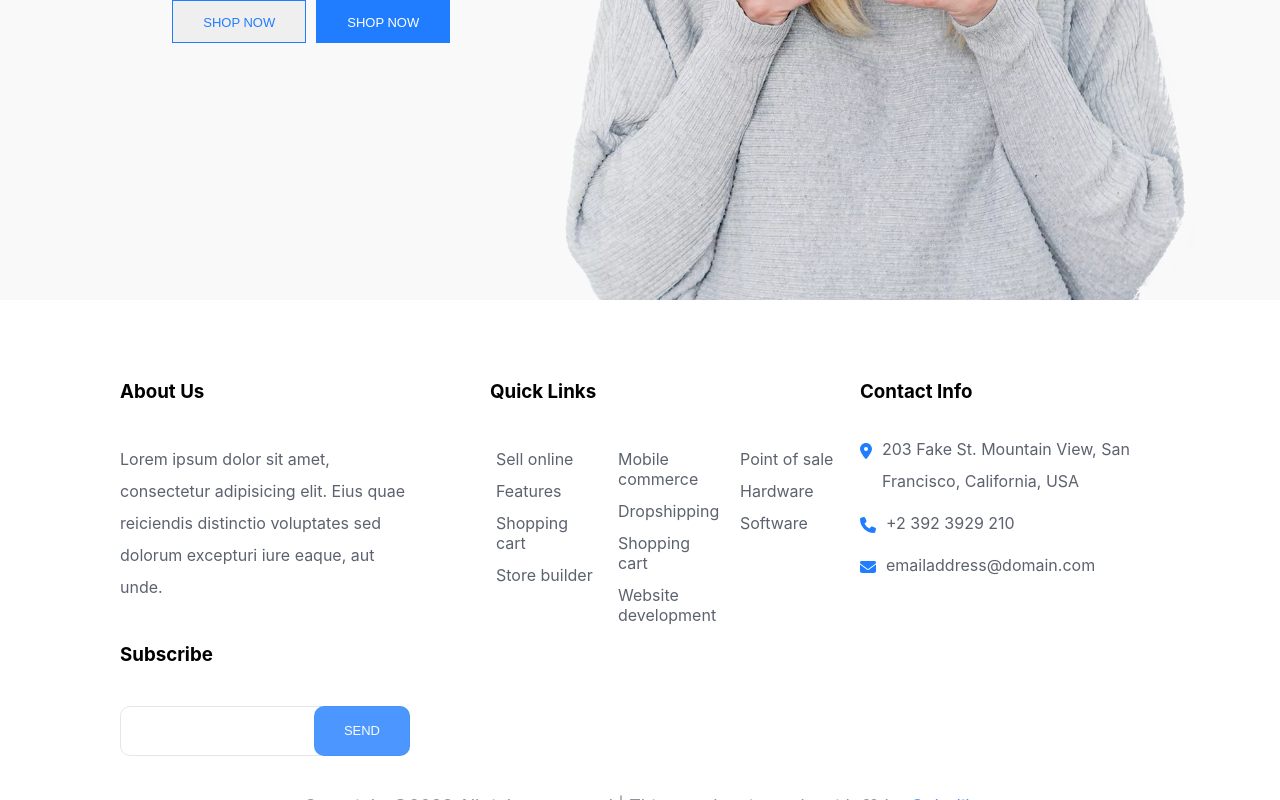
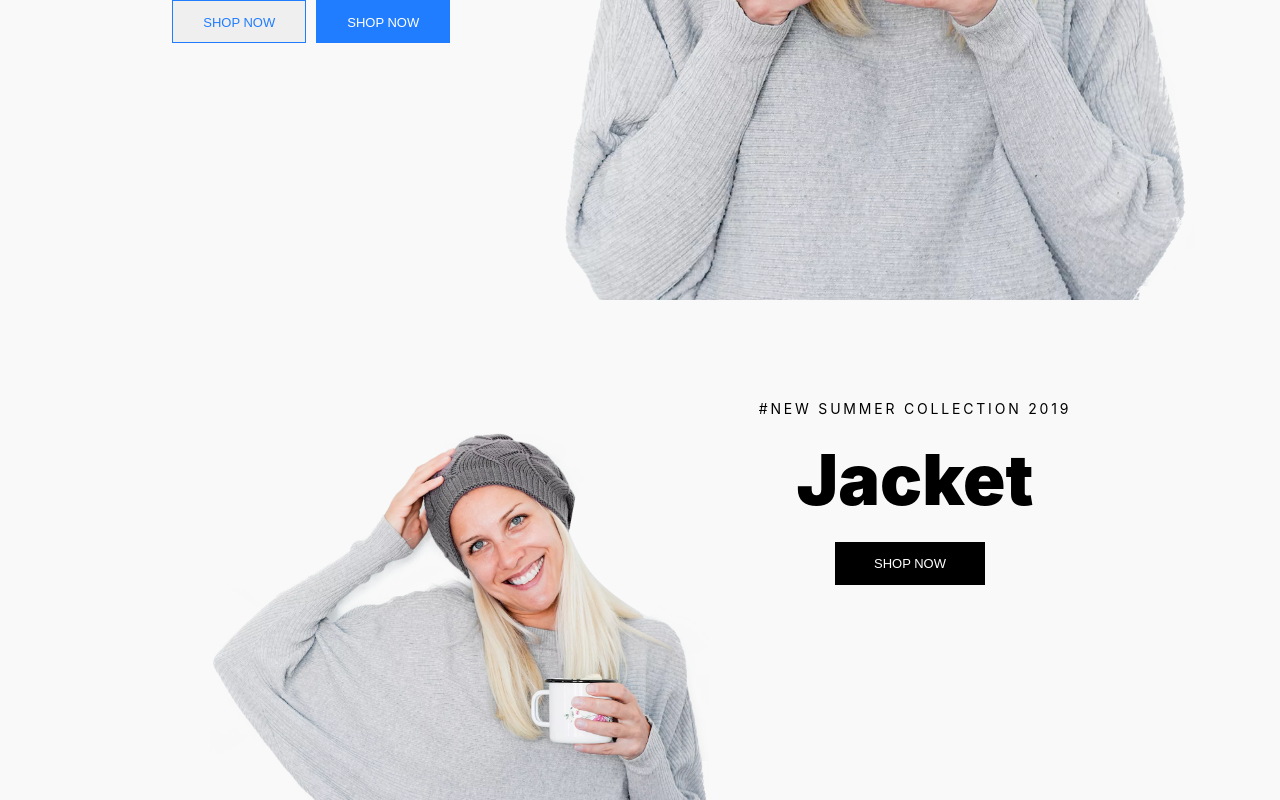
Before and after one commit to alicanov98/Dealers-template, a React (Create React App) app: page / in a window 1280 px wide. Shown: the part 500-1300 px from the top of the page. Built offline with nearby package versions, Linux system fonts and the light colour scheme.

Commit message:
feat: added new collections

```diff
--- /dev/null
+++ b/src/assets/scss/components/_newcollection.scss
@@ -0,0 +1,67 @@
+section {
+  width: 100%;
+  height: 700px;
+  background-color: rgb(249, 249, 249);
+  display: flex;
+  column-gap: 50px;
+  align-items: flex-start;
+  justify-content: center;
+  .collection_img {
+    min-width: 500px;
+    width: 500px;
+    height: 700px;
+    img {
+      width: 100%;
+      height: 100%;
+      object-fit: contain;
+      overflow: hidden;
+    }
+  }
+  .collection_desc {
+    display: flex;
+    flex-direction: column;
+    row-gap: 20px;
+    justify-content: center;
+    align-items: center;
+    p {
+      margin-top:100px;
+      font-size: 14px;
+      font-weight: normal;
+      color: rgb(0, 0, 0);
+      letter-spacing: 0.2em;
+    }
+    h1{
+        font-size: 70px;
+        font-weight: 900;
+    }
+    button{
+        background-color: black;
+        width: 150px;
+        border:none;
+        color:white;
+        &:hover{
+            opacity:0.8;
+        }
+    }
+  }
+}
+
+@media (max-width: 992px){
+    section{
+        flex-direction: column;
+        height: auto;
+        align-items: center;
+        .collection_img{
+            min-width: 200px;
+            width: auto;
+        }
+        .collection_desc{
+            h1{
+                font-size: 50px;
+            }
+            button{
+                margin-bottom:50px;
+            }
+        }
+    }
+}
--- a/src/pages/Home.jsx
+++ b/src/pages/Home.jsx
@@ -1,8 +1,15 @@
 import "../assets/scss/pages/_home.scss";
+import NewCollection from "./sections/NewCollection";
+import Woman from '../assets/images/model_woman_1.png.webp';
+import Man from '../assets/images/model_5.png.webp';
 import HomeHero from "./sections/HomeHero";
 
 const Home = () => {
-  return <HomeHero />;
+  return <div>
+    <HomeHero />
+    <NewCollection src={Woman} desc="Jacket"/>
+    <NewCollection src={Man} desc="NEW DENIM COAT"/>
+  </div>
 };
 
 export default Home;
--- a/src/pages/sections/HomeHero.jsx
+++ b/src/pages/sections/HomeHero.jsx
@@ -24,7 +24,7 @@ const HomeHero = () => {
         </div>
       </div>
     </section>
-  )
-}
+  );
+};
 
-export default HomeHero
+export default HomeHero;
--- /dev/null
+++ b/src/pages/sections/NewCollection.jsx
@@ -0,0 +1,17 @@
+import "../../assets/scss/components/_newcollection.scss";
+const NewCollection = ({src,desc}) => {
+  return (
+    <section>
+        <div className='collection_img'>
+            <img src={src} alt='people'/>
+        </div>
+        <div className='collection_desc'>
+            <p>#NEW SUMMER COLLECTION 2019</p>
+            <h1>{desc}</h1>
+            <button>SHOP NOW</button>
+        </div>
+    </section>
+  )
+}
+
+export default NewCollection
```
Also changed, not shown: src/assets/images/model_5.png.webp (added), src/assets/images/model_woman_1.png.webp (added). Lines whose indentation alone changed are shown as unchanged.
